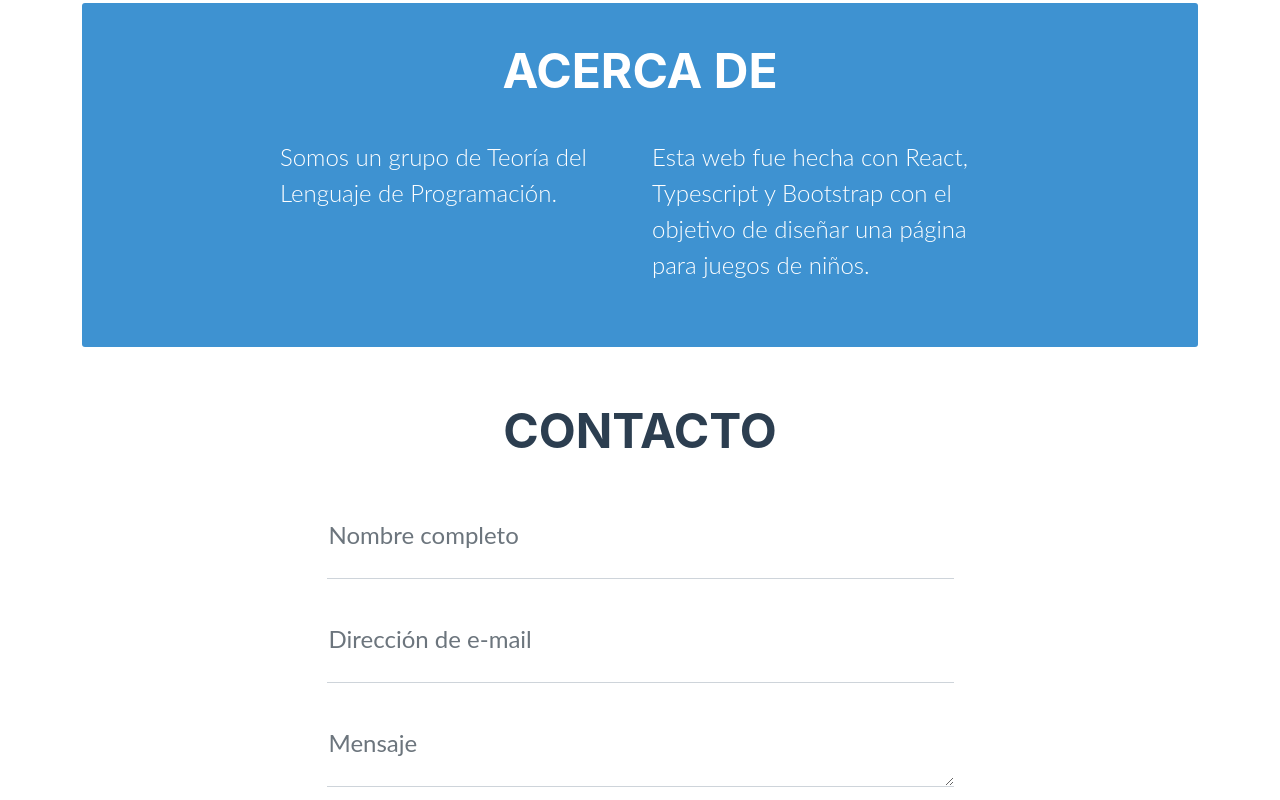
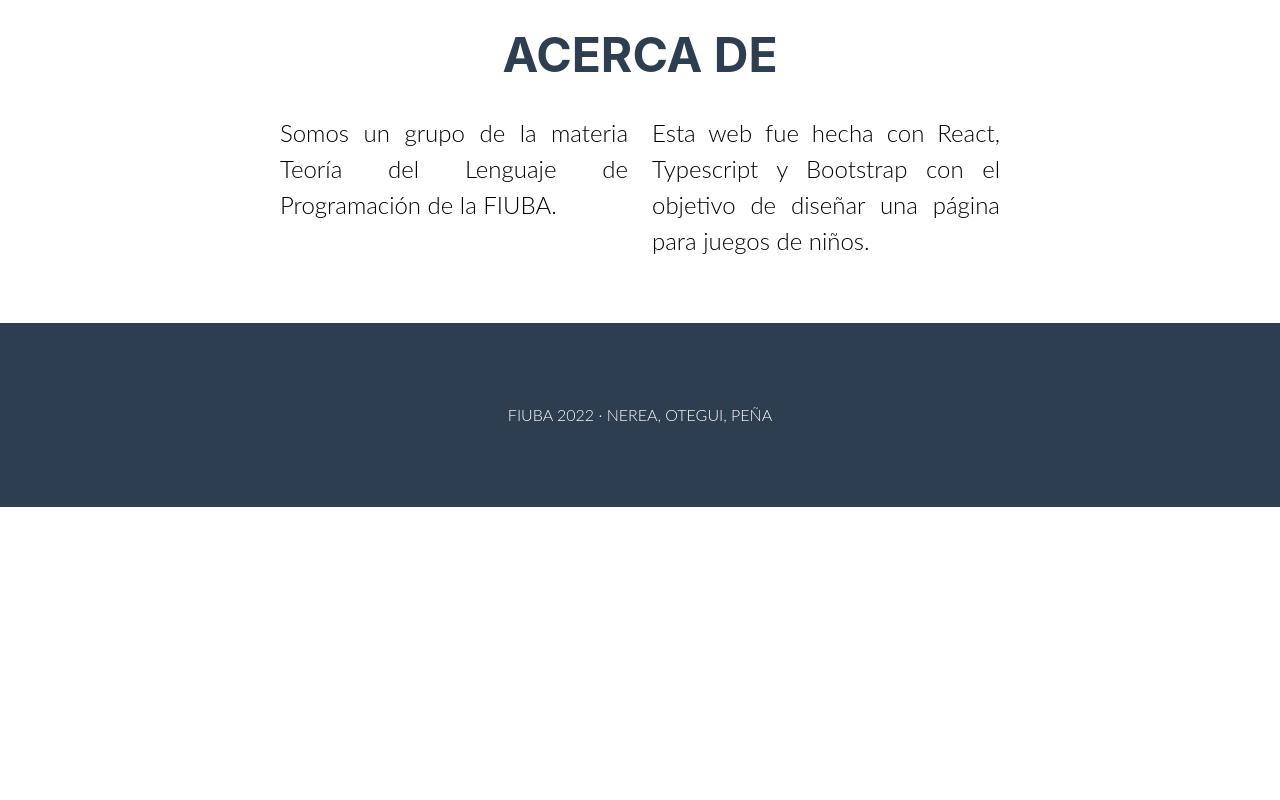
Before and after one commit to alepenaa94/TDL-TS-AMN, a React (Create React App) app in the folder client/: page / in a window 1280 px wide. Shown: the part 520-1320 px from the top of the page. After the commit the page ends 1027 px from the top, so only its background shows below. Built offline with nearby package versions, Linux system fonts and the light colour scheme.

Commit message:
games link fixes

```diff
--- a/client/src/components/About.tsx
+++ b/client/src/components/About.tsx
@@ -2,13 +2,13 @@ import '@fortawesome/react-fontawesome';
 
 export default function About() {
     return (
-        <section className="page-section bg-primary text-white mb-0" id="about">
+        <section className="page-section text-white mb-0" id="contact">
             <div className="container">
 
-                <h2 className="page-section-heading text-center text-uppercase text-white">Acerca de</h2>
+                <h2 className="page-section-heading text-center text-uppercase text-secondary mb-0">Acerca de </h2>
 
                 <div className="row">
-                    <div className="col-lg-4 ms-auto"><p className="lead">Somos un grupo de Teoría del Lenguaje de Programación.</p></div>
+                    <div className="col-lg-4 ms-auto"><p className="lead">Somos un grupo de la materia Teoría del Lenguaje de Programación de la FIUBA.</p></div>
                     <div className="col-lg-4 me-auto"><p className="lead">Esta web fue hecha con React, Typescript y Bootstrap con el objetivo de diseñar una página para juegos de niños.</p></div>
                 </div>
 
--- a/client/src/components/Contact.tsx
+++ /dev/null
@@ -1,48 +0,0 @@
-export default function About() {
-    return (
-        <section className="page-section" id="contact">
-            <div className="container">
-
-                <h2 className="page-section-heading text-center text-uppercase text-secondary mb-0">Contacto</h2>
-
-                <div className="row justify-content-center">
-                    <div className="col-lg-8 col-xl-7">
-
-                        <form id="contactForm" data-sb-form-api-token="API_TOKEN">
-
-                            <div className="form-floating mb-3">
-                                <input className="form-control" id="name" type="text" placeholder="Ingrese su nombre..." data-sb-validations="required" />
-                                <label htmlFor="name">Nombre completo</label>
-                                <div className="invalid-feedback" data-sb-feedback="name:required">Debe ingresar un nombre.</div>
-                            </div>
-
-                            <div className="form-floating mb-3">
-                                <input className="form-control" id="email" type="email" placeholder="name@example.com" data-sb-validations="required,email" />
-                                <label htmlFor="email">Dirección de e-mail</label>
-                                <div className="invalid-feedback" data-sb-feedback="email:required">Debe ingresar un e-mail.</div>
-                                <div className="invalid-feedback" data-sb-feedback="email:email">El e-mail ingresado no es válido.</div>
-                            </div>
-
-                            <div className="form-floating mb-3">
-                                <textarea className="form-control" id="message" placeholder="Enter your message here..." data-sb-validations="required"></textarea>
-                                <label htmlFor="message">Mensaje</label>
-                                <div className="invalid-feedback" data-sb-feedback="message:required">Debe ingresar un mensaje.</div>
-                            </div>
-                            <div className="d-none" id="submitSuccessMessage">
-                                <div className="text-center mb-3">
-                                    <div className="fw-bolder">Su mail se ha enviado correctamente! Pronto nos pondremos en contacto.</div>
-                                </div>
-                            </div>
-
-                            <div className="d-none" id="submitErrorMessage">
-                                <div className="text-center text-danger mb-3">Error al enviar el mensaje! Intente nuevamente, o pongase en contacto con el webmaster.</div>
-                            </div>
-
-                            <button className="btn btn-primary btn-xl disabled" id="submitButton" type="submit">Enviar</button>
-                        </form>
-                    </div>
-                </div>
-            </div>
-        </section>
-    )
-}
--- a/client/src/components/Games.tsx
+++ b/client/src/components/Games.tsx
@@ -1,3 +1,5 @@
+import {Link} from 'react-router-dom'
+
 export default function Games() {
     return (
 
@@ -11,7 +13,7 @@ export default function Games() {
                     <div className="col-md-12 col-lg-4 mb-12">
                         <div className="games-item mx-auto" data-bs-toggle="modal" data-bs-target="#gamesModal1">
                             <div className="games-item-caption d-flex align-items-center justify-content-center h-100 w-100">
-                                <a href="ahorcado.html" className="text-center text-white games-item-text-hidden">Ahorcado</a>
+                                <Link className="text-center text-white games-item-text-hidden" to="/ahorcado">Ahorcado</Link>
                             </div>
                             <img className="img-fluid" src="img/games/cake.png" alt="..." />
                         </div>
@@ -20,7 +22,7 @@ export default function Games() {
                     <div className="col-md-12 col-lg-4 mb-12">
                         <div className="games-item mx-auto" data-bs-toggle="modal" data-bs-target="#gamesModal2">
                             <div className="games-item-caption d-flex align-items-center justify-content-center h-100 w-100">
-                                <a href="grrr.html" className="text-center text-white games-item-text-hidden">Grrr</a>
+                                <Link className="text-center text-white games-item-text-hidden" to="/grrr">Grrr</Link>
                             </div>
                             <img className="img-fluid" src="img/games/game.png" alt="..." />
                         </div>
@@ -29,7 +31,7 @@ export default function Games() {
                     <div className="col-md-12 col-lg-4 mb-12">
                         <div className="games-item mx-auto" data-bs-toggle="modal" data-bs-target="#gamesModal3">
                             <div className="games-item-caption d-flex align-items-center justify-content-center h-100 w-100">
-                                <a href="mates.html" className="text-center text-white games-item-text-hidden">¿Qué tal las matemáticas?</a>
+                                <Link className="text-center text-white games-item-text-hidden" to="/mates">¿Qué tal las matemáticas?</Link>
                             </div>
                             <img className="img-fluid" src="img/games/submarine.png" alt="..." />
                         </div>
--- a/client/src/components/Header.tsx
+++ b/client/src/components/Header.tsx
@@ -5,6 +5,6 @@ import Navbar from "./Navbar.tsx";
 
 export default function Header() {
     return (
-    <Navbar />
+        <Navbar />
     )
 }
--- a/client/src/components/Navbar.tsx
+++ b/client/src/components/Navbar.tsx
@@ -12,9 +12,9 @@ export default function Navbar() {
             </button>
             <div className="collapse navbar-collapse" id="navbarResponsive">
                 <ul className="navbar-nav ms-auto">
-                    <li className="nav-item mx-0 mx-lg-1"><Link className="nav-link py-3 px-0 px-lg-3 rounded" to="/Ahorcado">Ahorcado</Link></li>
-                    <li className="nav-item mx-0 mx-lg-1"><Link className="nav-link py-3 px-0 px-lg-3 rounded" to="/Grrr">Grrr</Link></li>
-                    <li className="nav-item mx-0 mx-lg-1"><Link className="nav-link py-3 px-0 px-lg-3 rounded" to="/Mates">Mates</Link></li>
+                    <li className="nav-item mx-0 mx-lg-1"><Link className="nav-link py-3 px-0 px-lg-3 rounded" to="/ahorcado">Ahorcado</Link></li>
+                    <li className="nav-item mx-0 mx-lg-1"><Link className="nav-link py-3 px-0 px-lg-3 rounded" to="/grrr">Grrr</Link></li>
+                    <li className="nav-item mx-0 mx-lg-1"><Link className="nav-link py-3 px-0 px-lg-3 rounded" to="/mates">Mates</Link></li>
                 </ul>
             </div>
         </div>
--- a/client/src/pages/Home.tsx
+++ b/client/src/pages/Home.tsx
@@ -2,8 +2,6 @@
 import Games from './../components/Games.tsx';
 // @ts-ignore
 import About from './../components/About.tsx';
-// @ts-ignore
-import Contact from './../components/Contact.tsx';
 
 export default function Home() {
     return (
@@ -11,7 +9,6 @@ export default function Home() {
 
             <Games />
             <About />
-            <Contact />
 
         </div>
     )
```
Also changed, not shown: client/src/styles/freelancer.css.
